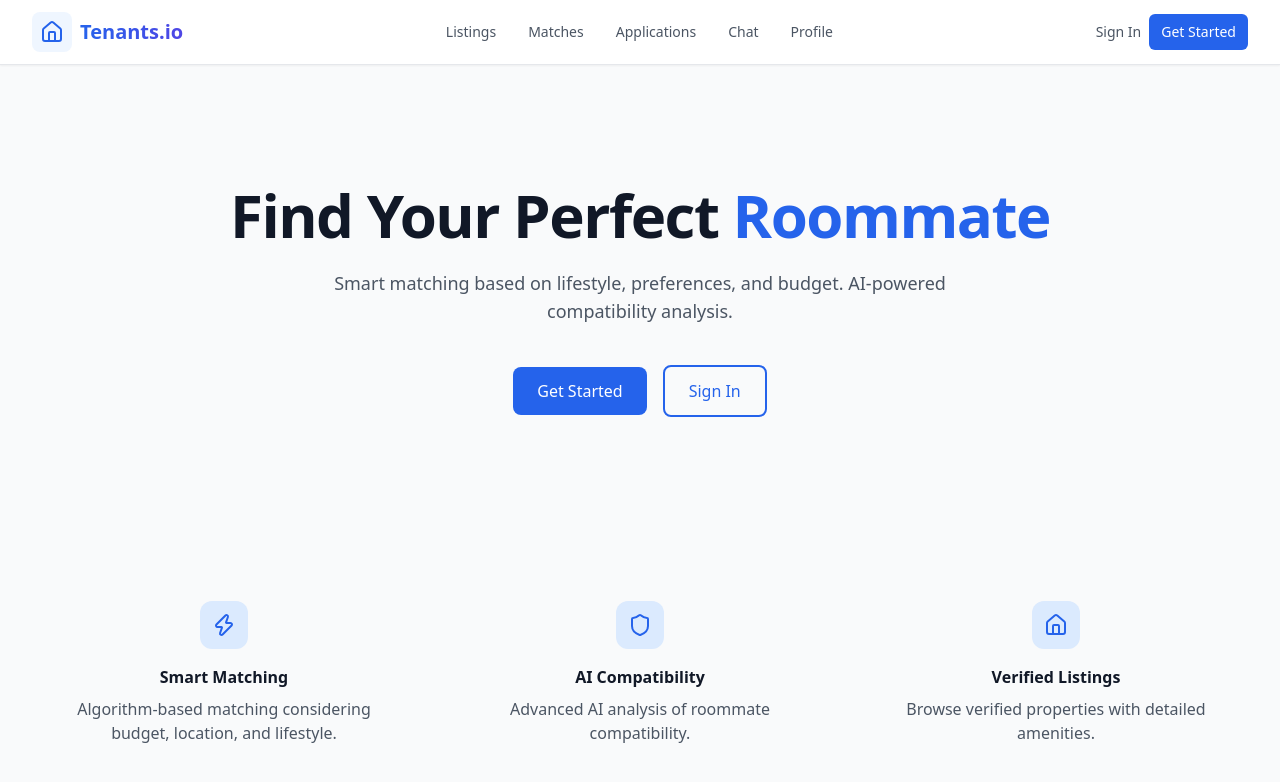
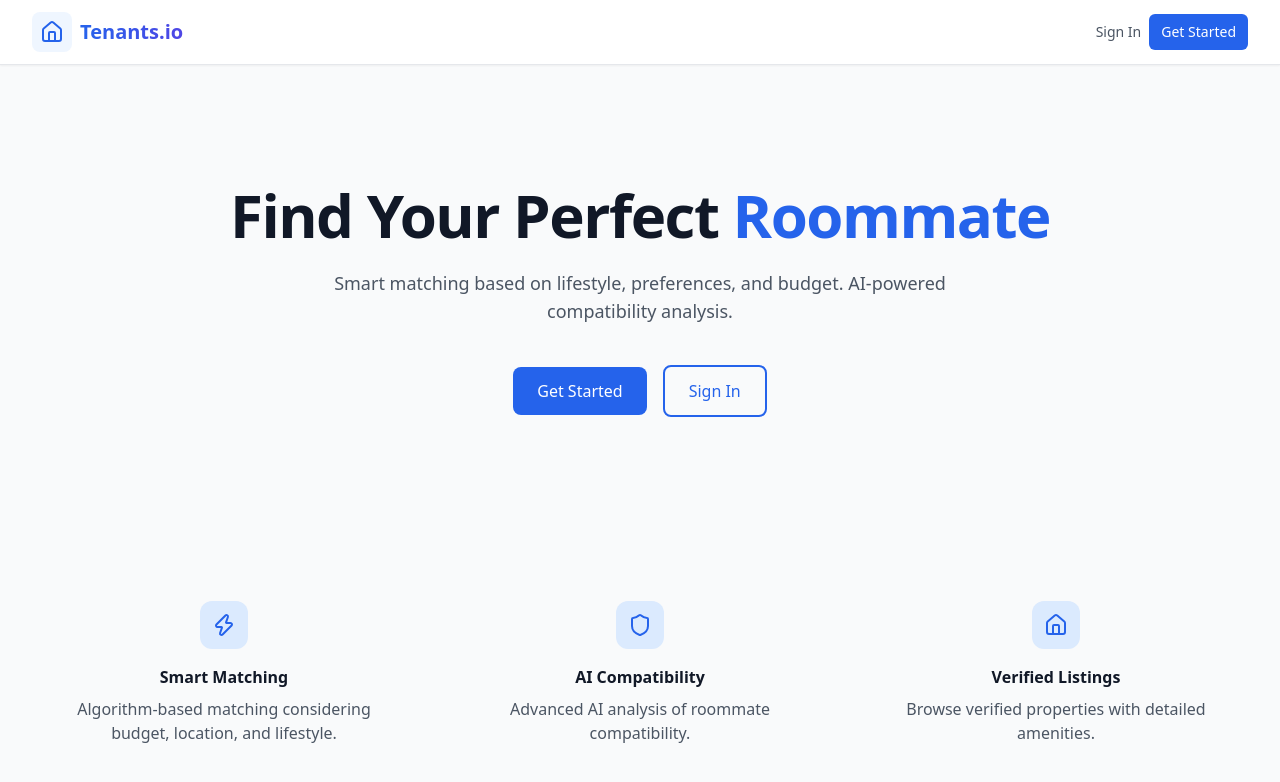
Before and after one commit to abhaysahu1008/Tenants-frontend, a React app: page / in a window 1280 px wide. Shown: the top 782 px of the page. Built offline with nearby package versions, Linux system fonts and the light colour scheme; the HTML template or start-up script is replaced by a standard one.

Commit message:
Changed: Condional based rendering in navbar

```diff
--- a/src/components/layout/Navbar.jsx
+++ b/src/components/layout/Navbar.jsx
@@ -6,7 +6,7 @@ const navItems = [
   { to: "/properties", label: "Listings" },
   { to: "/matches", label: "Matches" },
   { to: "/applications", label: "Applications" },
-  { to: "/chat", label: "Chat" }, // Point to base route cleanly
+  { to: "/chat", label: "Chat" },
   { to: "/profile", label: "Profile" },
 ];
 
@@ -22,8 +22,12 @@ export const Navbar = () => {
   const navigate = useNavigate();
 
   const handleLogout = async () => {
+    try {
       await logout();
-    navigate("/login");
+      navigate("/login", { replace: true });
+    } catch (error) {
+      console.error(error);
+    }
   };
 
   return (
@@ -41,6 +45,7 @@ export const Navbar = () => {
             </Link>
           </div>
 
+          {isAuthenticated && (
             <div className="flex items-center gap-2">
               {navItems.map((item) => (
                 <NavLink key={item.to} to={item.to} className={activeLinkClass}>
@@ -48,6 +53,7 @@ export const Navbar = () => {
                 </NavLink>
               ))}
             </div>
+          )}
 
           <div className="flex items-center gap-3">
             {isAuthenticated ? (
```
Lines whose indentation alone changed are shown as unchanged.
